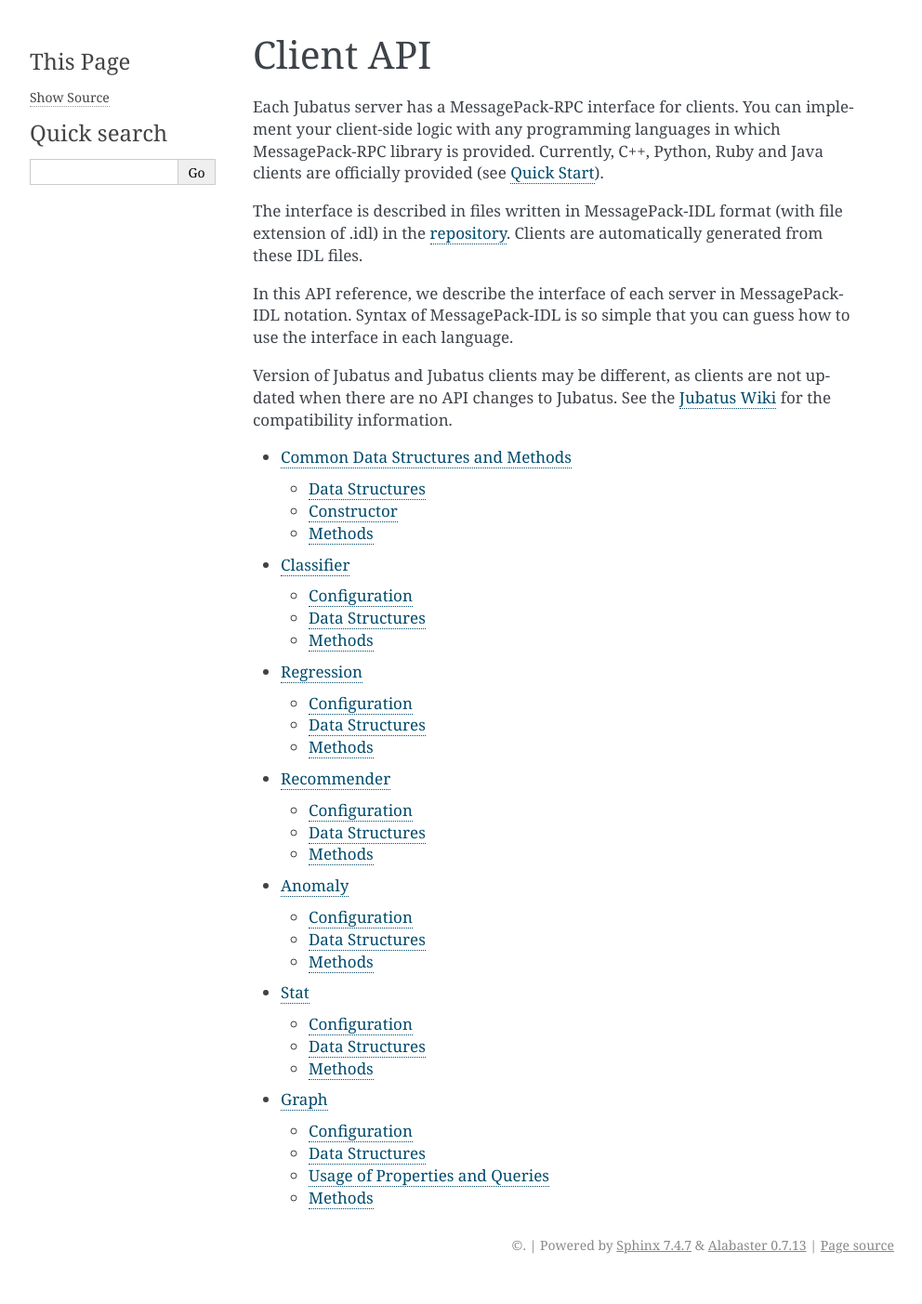
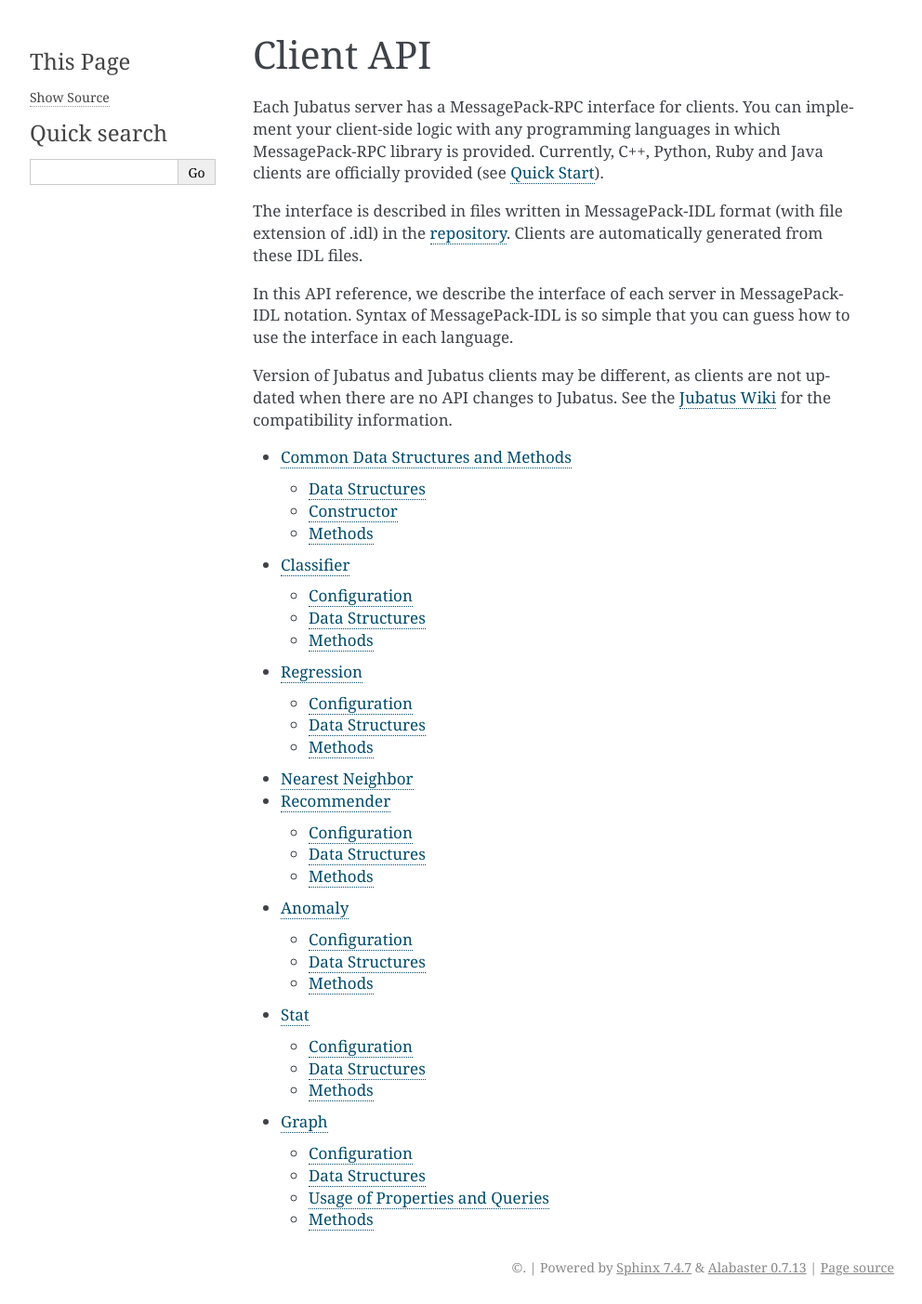
Before and after one commit to jubatus/website, a Sphinx documentation site: the page built from source/en/api.rst, in a window 1280 px wide. Shown: the whole page at 93% size, without its empty margins (148-1140 px from the left). Built offline with Sphinx 7.4.7, drawn with Linux system fonts in a browser that asks for light colours; the version number could not be read and is left out; before the commit the page ends 1379 px from its top, so only the background shows below that.

Commit message:
Add api reference files for nearest neighbor

```diff
--- a/source/en/api.rst
+++ b/source/en/api.rst
@@ -20,6 +20,7 @@
    common_structs
    api_classifier
    api_regression
+   api_nearest_neighbor
    api_recommender
    api_anomaly
    api_stat
--- /dev/null
+++ b/source/en/api_nearest_neighbor.rst
@@ -0,0 +1,2 @@
+Nearest Neighbor
+----------------
--- a/source/ja/api.rst
+++ b/source/ja/api.rst
@@ -20,6 +20,7 @@
    common_structs
    api_classifier
    api_regression
+   api_nearest_neighbor
    api_recommender
    api_anomaly
    api_stat
--- /dev/null
+++ b/source/ja/api_nearest_neighbor.rst
@@ -0,0 +1,2 @@
+Nearest Neighbor
+----------------
```
